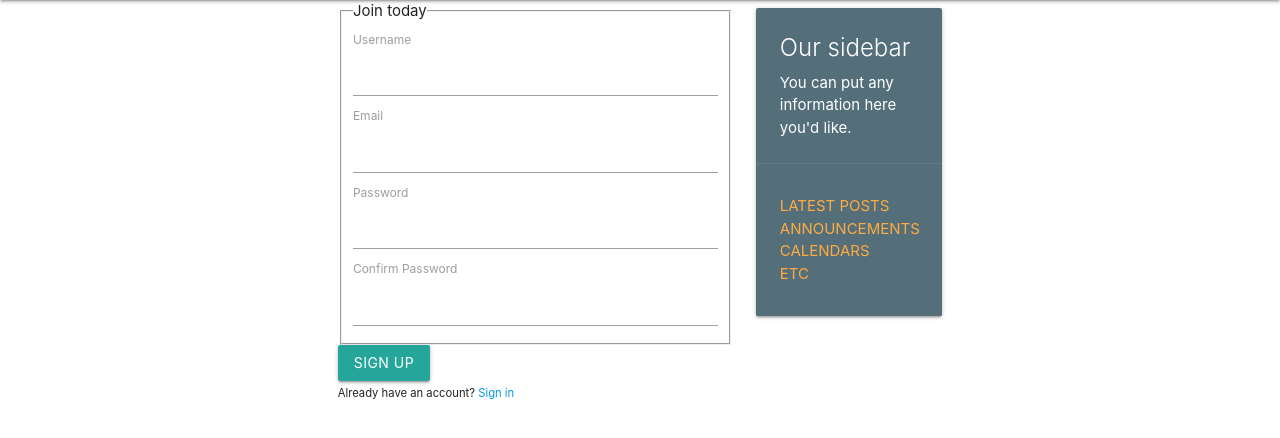
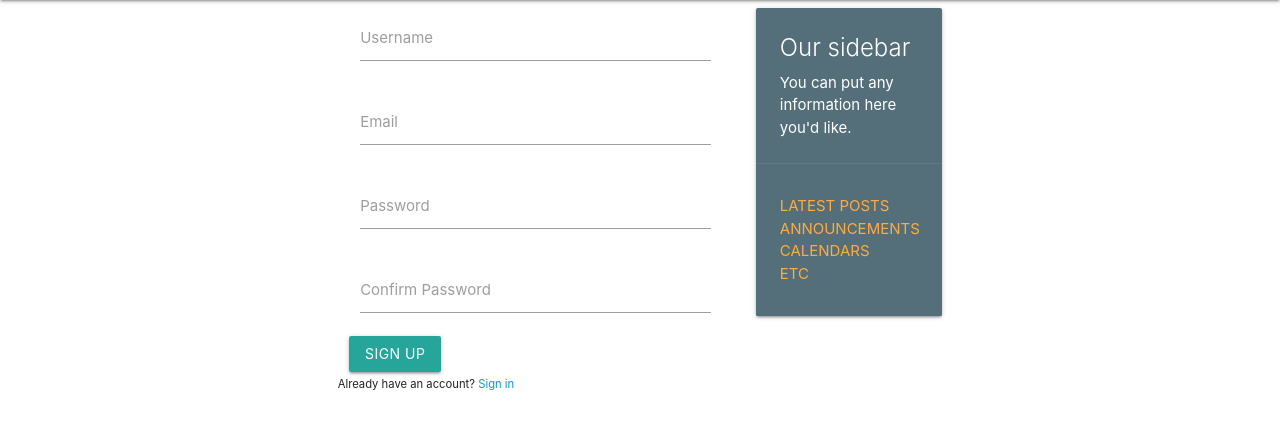
Before and after one commit to orestispanago/Flask-Blog, a Flask app: page /register in a window 1280 px wide. Shown: the part 64-502 px from the top of the page. Run offline with Flask 2, Linux system fonts and the light colour scheme.

Commit message:
Fixed materialize in register form

```diff
--- a/flaskblog.py
+++ b/flaskblog.py
@@ -38,10 +38,6 @@ def register():
     if form.validate_on_submit():
         flash(f'Account created for {form.username.data}!')
         return redirect(url_for('home'))
-    print(form.username)
-    print(form.email)
-    print(form.password.data)
-    print(form.confirm_password)
     return render_template('register.html', title='Register', form=form)
 
 
--- a/templates/register.html
+++ b/templates/register.html
@@ -3,27 +3,24 @@
 
 {% block content %}
 <div>
-    <form method="POST">
+    <form class="col s12" method="POST">
         {{ form.hidden_tag() }}
-        <fieldset class="form-group">
-            <legend>Join today</legend>
-            <div>
+        <div class="input-field col s12">
+            {{ form.username() }}
             {{ form.username.label() }}
-                {{ form.username() }}
         </div>
-            <div>
+        <div class="input-field col s12">
+            {{ form.email() }}
             {{ form.email.label() }}
-                {{ form.email() }}
         </div>
-            <div>
+        <div class="input-field col s12">
+            {{ form.password() }}
             {{ form.password.label() }}
-                {{ form.password() }}
         </div>
-            <div>
+        <div class="input-field col s12">
+            {{ form.confirm_password() }}
             {{ form.confirm_password.label() }}
-                {{ form.confirm_password() }}
         </div>
-        </fieldset>
         <div>
             {{ form.submit(class="btn") }}
         </div>
```
Lines whose indentation alone changed are shown as unchanged.
